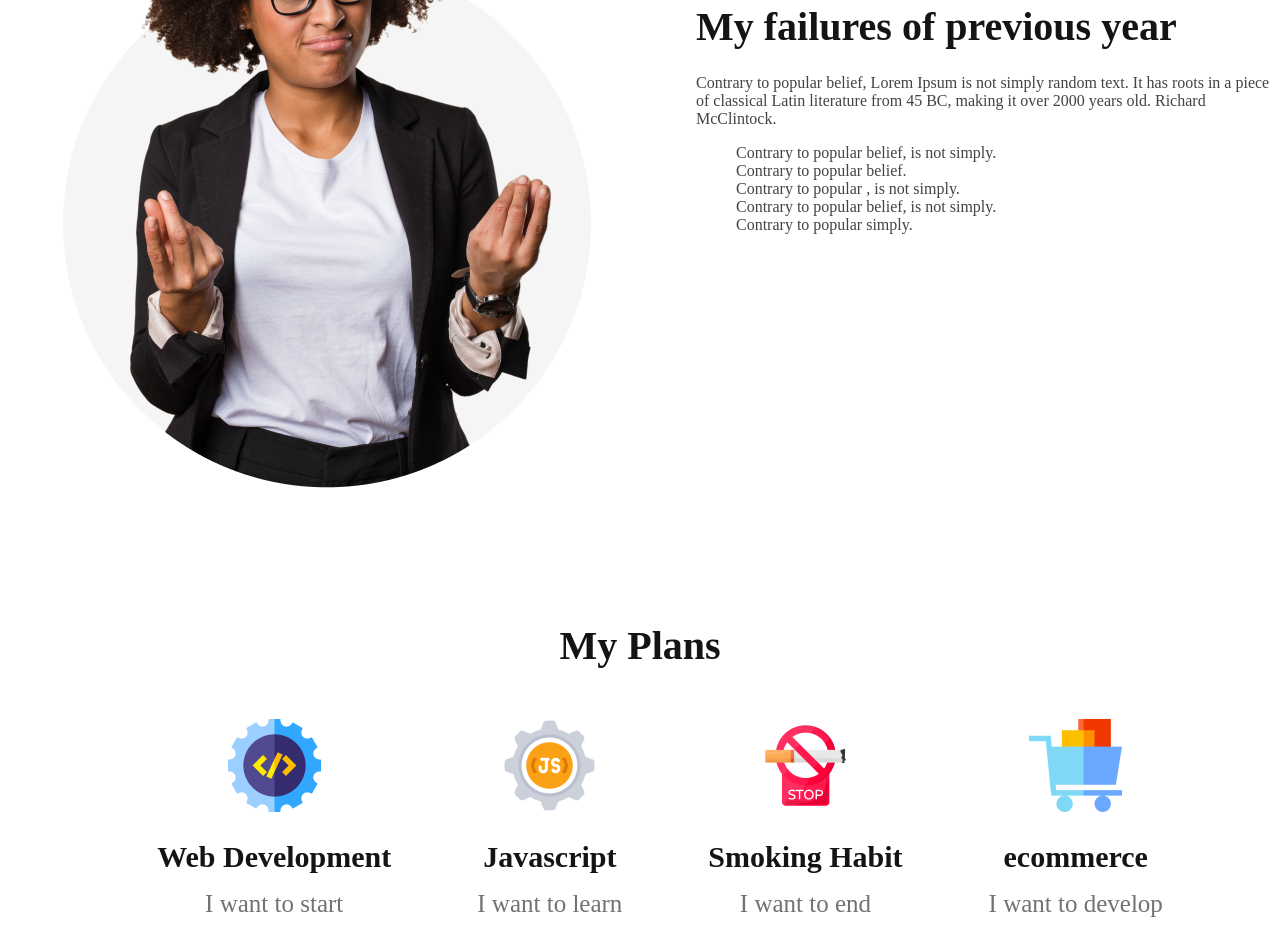
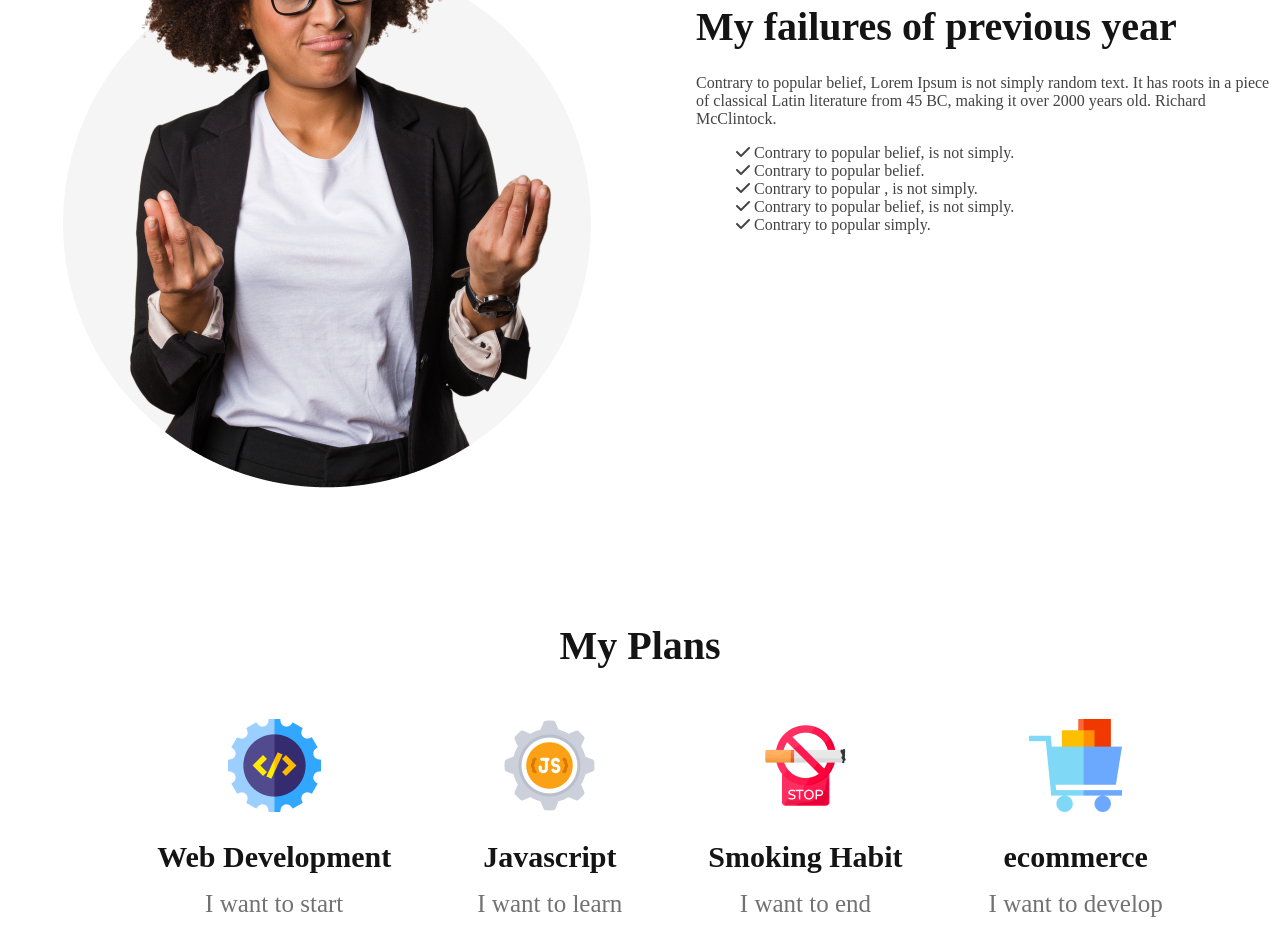
Before and after one commit to Sayed325/first-assignment, a plain HTML site: page index.html in a window 1280 px wide. Shown: the part 1175-2119 px from the top of the page. Drawn offline with Linux system fonts and the light colour scheme.

Commit message:
added check icons

```diff
--- a/index.html
+++ b/index.html
@@ -5,6 +5,7 @@
     <meta http-equiv="X-UA-Compatible" content="IE=edge">
     <meta name="viewport" content="width=device-width, initial-scale=1.0">
     <title>Assignment</title>
+    <script src="https://kit.fontawesome.com/8b39ac1698.js" crossorigin="anonymous"></script>
     <link rel="stylesheet" href="styles/styles.css">
 </head>
 <body>
@@ -22,11 +23,11 @@
                 <h1 class="failures-title">My failures of previous year</h1>
                 <p class="failures-subtitle">Contrary to popular belief, Lorem Ipsum is not simply random text. It has roots in a piece of classical Latin literature from 45 BC, making it over 2000 years old. Richard McClintock.</p>
                 <ul class="nested-list">
-                    <li class="nested-list-items">Contrary to popular belief, is not simply.</li>
-                    <li class="nested-list-items">Contrary to popular belief.</li>
-                    <li class="nested-list-items">Contrary to popular , is not simply.</li>
-                    <li class="nested-list-items">Contrary to popular belief, is not simply.</li>
-                    <li class="nested-list-items">Contrary to popular simply.</li>
+                    <li class="nested-list-items"><i class="fa-solid fa-check"></i> Contrary to popular belief, is not simply.</li>
+                    <li class="nested-list-items"><i class="fa-solid fa-check"></i> Contrary to popular belief.</li>
+                    <li class="nested-list-items"><i class="fa-solid fa-check"></i> Contrary to popular , is not simply.</li>
+                    <li class="nested-list-items"><i class="fa-solid fa-check"></i> Contrary to popular belief, is not simply.</li>
+                    <li class="nested-list-items"><i class="fa-solid fa-check"></i> Contrary to popular simply.</li>
                 </ul>
             </li>
         </ul>
```
